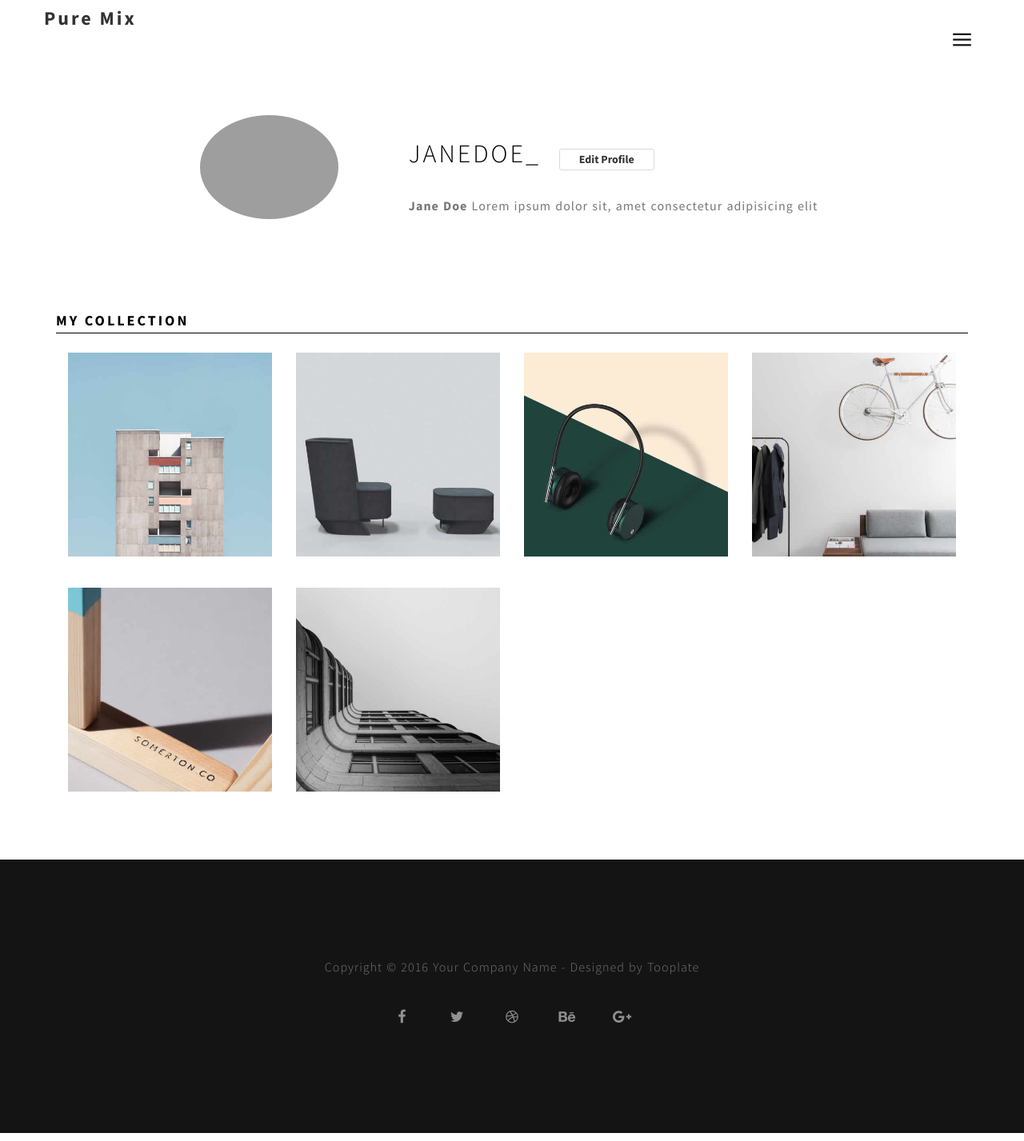
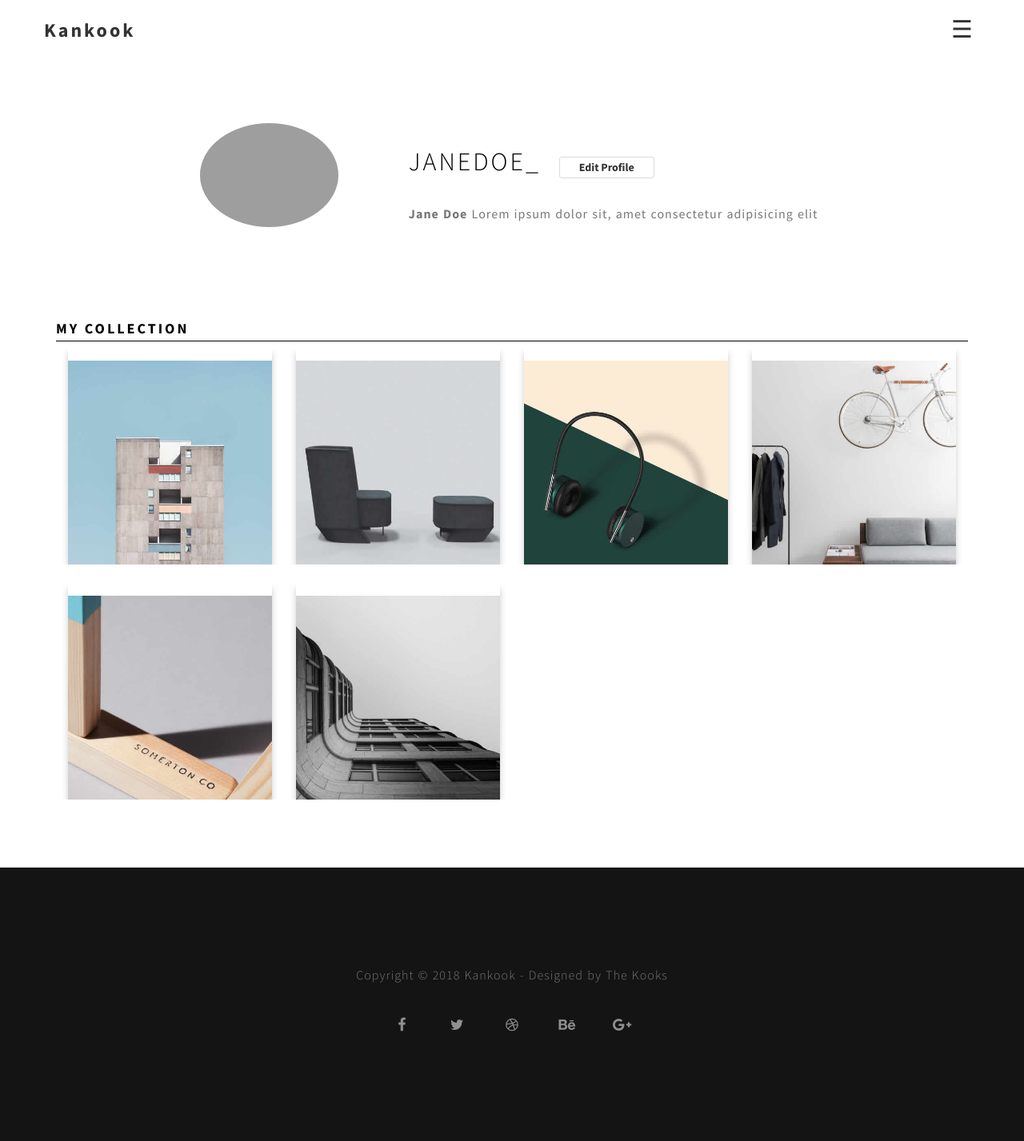
Before and after one commit to doansonlam/KanKook-by-The-Kooks, a PHP site: page /profile-page.html in a window 1280 px wide. Shown: the whole page at 80% size. Run offline with PHP 8.4, Linux system fonts and the light colour scheme; some libraries are stand-ins or nearby versions; some web fonts are replaced; grey boxes are pictures that could not be loaded.

Commit message:
Updating

```diff
--- a/css/style.css
+++ b/css/style.css
@@ -239,7 +238,6 @@ nav a {
   -webkit-justify-content: flex-end;
   -ms-flex-pack: end;
   justify-content: flex-end;
-  padding: 20px 0 0;
 }
 
 nav ul {
@@ -507,7 +505,18 @@ a.icon {
 
 }
 
-#portfolio .portfolio-thumb .portfolio-overlay {
+.portfolio-thumb {
+  /* Add shadows to create the "card" effect */
+  box-shadow: 0 4px 8px 0 rgba(0,0,0,0.2);
+  transition: 0.3s;
+}
+
+/* On mouse-over, add a deeper shadow */
+.portfolio-thumb:hover {
+  box-shadow: 0 8px 16px 0 rgba(0,0,0,0.2);
+}
+
+#portfolio  .portfolio-overlay {
   background: #141414;
   position: absolute;
   top: 0;
--- a/profile-page.html
+++ b/profile-page.html
@@ -56,44 +56,33 @@ http://www.tooplate.com/view/2082-pure-mix
 
   <!-- Navigation section
 ================================================== -->
-    <div class="nav-container">
+  <div class="nav-container" style="padding-top: 10px">
         <nav class="nav-inner transparent">
 
               <div class="navbar">
                     <div class="container">
                           <div class="row">
+                                <div class="brand">
+                                      <div class="brand">
+                                            <a href="index.html">Kankook</a>
+                                      </div>
+                                </div>
+                                <div id="mySidenav" class="sidenav">
+                                      <a href="javascript:void(0)" class="closebtn" onclick="closeNav()">&times;</a>
+                                      <div class="social-icon1" style="text-align: center"><a style=" padding-bottom: 50px" href="login.html" class="fa fa-user"></a></div>
+                                      <a href="index.html">Home</a>
+                                      <a href="about.html">About</a>
+                                      <a href="blog.html">Blog</a>
+                                      <a href="contact.html">Contact</a>
+                                </div>
 
-                        <div class="brand">
-                            <a href="index.html">Pure Mix</a>
-                        </div>
+
 
                                 <div class="navicon">
                                       <div class="menu-container">
-
                                             <div class="circle dark inline">
-                                    <i class="icon ion-navicon"></i>
+                                                  <span style="font-size:30px;cursor:pointer" onclick="openNav()">☰</span>
                                             </div>
-
-                                <div class="list-menu">
-                                    <i class="icon ion-close-round close-iframe"></i>
-                                    <div class="intro-inner">
-                                        <ul id="nav-menu">
-                                            <li>
-                                                <a href="index.html">Home</a>
-                                            </li>
-                                            <li>
-                                                <a href="about.html">About</a>
-                                            </li>
-                                            <li>
-                                                <a href="blog.html">Blog</a>
-                                            </li>
-                                            <li>
-                                                <a href="contact.html">Contact</a>
-                                            </li>
-                                        </ul>
-                                    </div>
-                                </div>
-
                                       </div>
                                 </div>
 
@@ -155,7 +144,9 @@ http://www.tooplate.com/view/2082-pure-mix
 
                             <div class="iso-box  col-md-3 col-sm-6">
                                 <div class="portfolio-thumb">
-                                    <img src="images/portfolio-img1.jpg" class="img-responsive" alt="Portfolio">
+                                    <div class="card">
+                                        <img src="images/portfolio-img1.jpg" alt="Avatar" style="width:100%">
+                                    </div>
 
                                 </div>
                             </div>
@@ -206,7 +197,7 @@ http://www.tooplate.com/view/2082-pure-mix
             <div class="row">
 
                 <div class="col-md-12 col-sm-12">
-                    <p class="wow fadeInUp" data-wow-delay="0.3s">Copyright © 2016 Your Company Name - Designed by Tooplate</p>
+                    <p class="wow fadeInUp" data-wow-delay="0.3s">Copyright © 2018 Kankook - Designed by The Kooks</p>
                     <ul class="social-icon wow fadeInUp" data-wow-delay="0.6s">
                         <li>
                             <a href="#" class="fa fa-facebook"></a>
@@ -237,7 +228,18 @@ http://www.tooplate.com/view/2082-pure-mix
     <script src="js/bootstrap.min.js"></script>
     <script src="js/wow.min.js"></script>
     <script src="js/custom.js"></script>
+    <script>/* Set the width of the side navigation to 250px and the left margin of the page content to 250px */
+            function openNav() {
+                  document.getElementById("mySidenav").style.width = "250px";
+                  document.getElementById("main").style.marginLeft = "250px";
+            }
 
+            /* Set the width of the side navigation to 0 and the left margin of the page content to 0 */
+            function closeNav() {
+                  document.getElementById("mySidenav").style.width = "0";
+                  document.getElementById("main").style.marginLeft = "0";
+            }
+      </script>
 </body>
 
 </html>
```
Also changed, not shown: other parts of css/style.css (+29 -1 lines), about.html (+28 -20 lines), blog.html (+12 -1 lines), index.html (+19 -38 lines), login.html (+26 -26 lines), recipe-page.html (+28 -20 lines), single-projectt.html (+28 -20 lines). Lines whose indentation alone changed are shown as unchanged.
